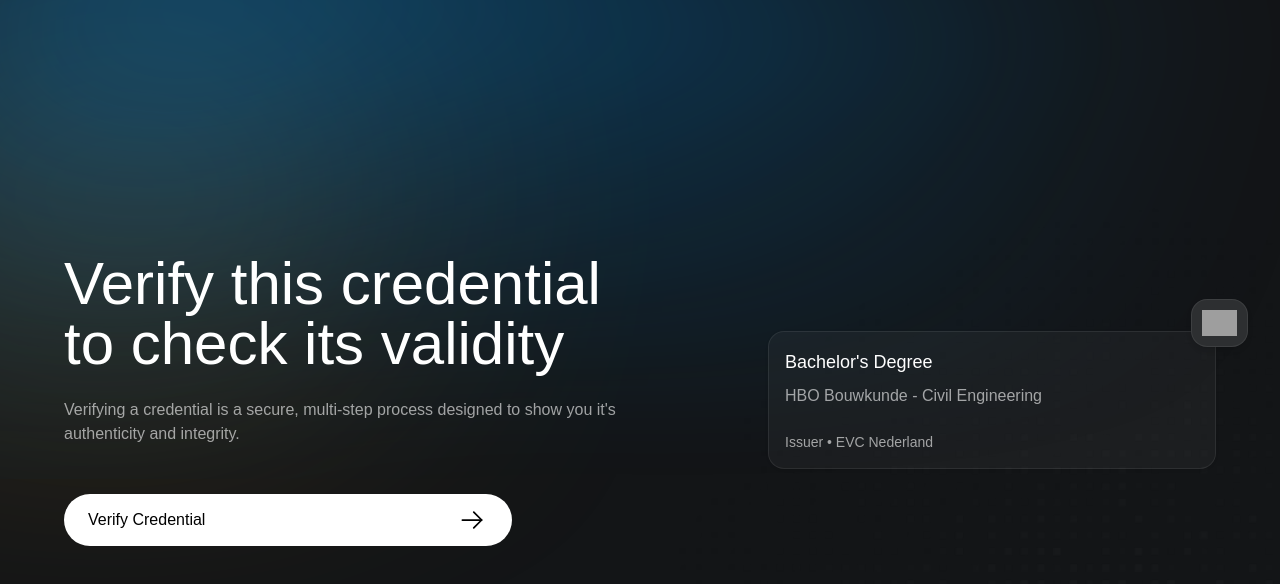
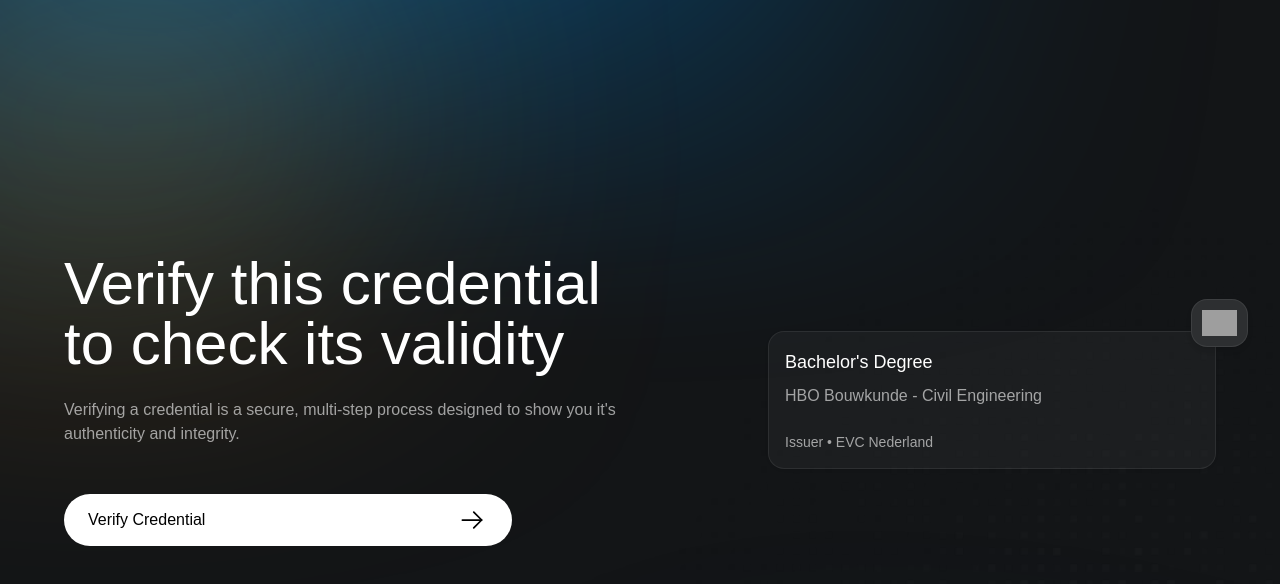
Before and after one commit to Yummygum/iot-identity-app, a Next.js app: page /verify in a window 1280 px wide. Shown: the top 584 px of the page. Built offline with nearby package versions, Linux system fonts and the light colour scheme; grey boxes are pictures that could not be loaded; a web font is replaced by a local one.

Commit message:
feat(Gradients): Move gradients to HTML canvas for increased performance

```diff
--- a/src/components/atoms/ProgressCircle/ProgressCircle.tsx
+++ b/src/components/atoms/ProgressCircle/ProgressCircle.tsx
@@ -1,9 +1,8 @@
 import { motion } from 'motion/react'
-import { SVGProps, useEffect, useState } from 'react'
+import { SVGProps } from 'react'
 import { twMerge } from 'tailwind-merge'
 
 import Icon from '@/components/atoms/Icon'
-import forceRepaint from '@/utils/forceRepaint'
 
 const ANIMATION_DURATION = 0.4
 
@@ -28,8 +27,6 @@ const ProgressCircle = ({
   className,
   ...props
 }: IStatusCircleProps) => {
-  const [isAnimating, setIsAnimating] = useState<boolean>(true)
-
   const radius = (50 - strokeWidth) / 2
   const circumference = 2 * Math.PI * radius
 
@@ -46,28 +43,6 @@ const ProgressCircle = ({
   }
 
   const rotation = -90 + gapSize / 2
-
-  useEffect(() => {
-    let frameId: number
-
-    const repaint = () => {
-      if (isAnimating) {
-        forceRepaint()
-
-        frameId = requestAnimationFrame(repaint)
-      }
-    }
-
-    if (isAnimating) {
-      repaint()
-    }
-
-    return () => {
-      if (frameId) {
-        cancelAnimationFrame(frameId)
-      }
-    }
-  }, [isAnimating])
 
   return (
     <div className={twMerge('relative aspect-square h-full', className)}>
@@ -101,11 +76,6 @@ const ProgressCircle = ({
                 stroke: 'rgba(255,255,255,0)'
               }}
               key={index}
-              onAnimationComplete={() => {
-                if (index === normalizedStatuses.length - 1) {
-                  setIsAnimating(false)
-                }
-              }}
               r={radius}
               strokeDasharray={`${filledArc} ${circumference - filledArc}`}
               strokeDashoffset={-offset}
--- a/src/components/molecules/WhiteLabelGradients/WhiteLabelGradients.tsx
+++ b/src/components/molecules/WhiteLabelGradients/WhiteLabelGradients.tsx
@@ -1,134 +1,87 @@
-interface IWhiteLabelGradientsProps {
+import React, { useEffect, useRef } from 'react'
+
+interface WhiteLabelGradientsProps {
   primaryColor: string
   secondaryColor?: string
 }
 
-const WhiteLabelGradients = ({
+const BLUR_AMOUNT = 150
+
+const WhiteLabelGradients: React.FC<WhiteLabelGradientsProps> = ({
   primaryColor,
   secondaryColor
-}: IWhiteLabelGradientsProps) => {
+}) => {
+  const canvasRef = useRef<HTMLCanvasElement>(null)
+
+  // eslint-disable-next-line max-statements
+  useEffect(() => {
+    const canvas = canvasRef.current
+    const ctx = canvas?.getContext('2d')
+
+    if (!canvas || !ctx) {
+      return
+    }
+
+    const { width, height } = canvas
+    ctx.clearRect(0, 0, width, height)
+    ctx.filter = `blur(${BLUR_AMOUNT}px)`
+
+    // ---------- Blob 1: Top-left ----------
+    ctx.save()
+    ctx.globalAlpha = 0.9
+    ctx.fillStyle = primaryColor
+    ctx.translate(0, 0)
+    const blob1XScale = 0.9
+    const blob1YScale = 1.3
+    ctx.scale(blob1XScale, blob1YScale)
+    const path1 = new Path2D(
+      'M537.5 95C287.323 66.2512 221.358 85.9336 162.359 156.851C100.027 156.851 -250.038 257.472 -116 28C71.5 -293 583.005 -17.512 890 1.50002C1196.99 20.512 952.148 142.649 537.5 95Z'
+    )
+    ctx.fill(path1)
+    ctx.restore()
+
+    // ---------- Blob 2: Mid-left ----------
+    ctx.save()
+    ctx.globalAlpha = 0.4
+    ctx.fillStyle = secondaryColor ?? primaryColor
+    ctx.translate(0, 20)
+    const blob2Scale = {
+      x: 1,
+      y: 1.2
+    }
+    ctx.scale(blob2Scale.x, blob2Scale.y)
+    const path2 = new Path2D(
+      'M-16.4989 97.9636C100.862 168.144 145.954 82.1046 153.829 30.3121C179.788 20.0017 253.834 34.7005 342.348 175.979C452.99 352.577 103.499 268.982 -28.827 308.494C-161.153 348.005 -163.2 10.2376 -16.4989 97.9636Z'
+    )
+    ctx.fill(path2)
+    ctx.restore()
+
+    // ---------- Blob 3: Bottom-right ----------
+    ctx.save()
+    ctx.globalAlpha = 0.12
+    ctx.fillStyle = primaryColor
+    const blob3Scale = 0.7
+    const blob3Width = 1117 * blob3Scale
+    const blob3Height = 519 * blob3Scale
+    ctx.translate(width - blob3Width - 50, height - blob3Height + 70)
+    ctx.scale(blob3Scale, blob3Scale)
+    const path3 = new Path2D(
+      'M1370.33 1021.19C1081.33 755.988 825.329 910.687 733.457 1021.19C636.394 1021.19 416.108 921.032 311.467 520.412C180.666 19.6361 1202.16 524.643 1680.21 554.267C2158.26 583.89 1731.6 1352.69 1370.33 1021.19Z'
+    )
+    ctx.fill(path3)
+    ctx.restore()
+
+    ctx.filter = 'none'
+  }, [primaryColor, secondaryColor])
+
   return (
-    <div className="fade-in absolute flex h-full w-full flex-col justify-between overflow-hidden opacity-0">
-      <div className="relative">
-        <svg
-          className="absolute top-0 left-0"
-          fill="none"
-          height="479"
-          overflow="visible"
-          viewBox="0 0 1328 479"
-          width="1328"
-          xmlns="http://www.w3.org/2000/svg"
-        >
-          <g filter="url(#filter0_f_148_1772)" opacity={0.9} overflow="visible">
-            <path
-              d="M537.5 95C287.323 66.2512 221.358 85.9336 162.359 156.851C100.027 156.851 -250.038 257.472 -116 28C71.5 -293 583.005 -17.512 890 1.50002C1196.99 20.512 952.148 142.649 537.5 95Z"
-              fill={primaryColor}
-            />
-          </g>
-          <defs>
-            <filter
-              colorInterpolationFilters="sRGB"
-              filterUnits="userSpaceOnUse"
-              height="905.39"
-              id="filter0_f_148_1772"
-              width="1774.12"
-              x="-446.323"
-              y="-426.573"
-            >
-              <feFlood floodOpacity="0" result="BackgroundImageFix" />
-              <feBlend
-                in="SourceGraphic"
-                in2="BackgroundImageFix"
-                mode="normal"
-                result="shape"
-              />
-              <feGaussianBlur
-                result="effect1_foregroundBlur_148_1772"
-                stdDeviation="150"
-              />
-            </filter>
-          </defs>
-        </svg>
-
-        <svg
-          fill="none"
-          height="612"
-          overflow="visible"
-          viewBox="0 0 664 612"
-          width="664"
-          xmlns="http://www.w3.org/2000/svg"
-        >
-          <g filter="url(#filter0_f_148_1774)" opacity="0.4" overflow="visible">
-            <path
-              d="M-16.4989 97.9636C100.862 168.144 145.954 82.1046 153.829 30.3121C179.788 20.0017 253.834 34.7005 342.348 175.979C452.99 352.577 103.499 268.982 -28.827 308.494C-161.153 348.005 -163.2 10.2376 -16.4989 97.9636Z"
-              fill={secondaryColor ?? primaryColor}
-            />
-          </g>
-          <defs>
-            <filter
-              colorInterpolationFilters="sRGB"
-              filterUnits="userSpaceOnUse"
-              height="884.025"
-              id="filter0_f_148_1774"
-              width="1091"
-              x="-427.334"
-              y="-272.302"
-            >
-              <feFlood floodOpacity="0" result="BackgroundImageFix" />
-              <feBlend
-                in="SourceGraphic"
-                in2="BackgroundImageFix"
-                mode="normal"
-                result="shape"
-              />
-              <feGaussianBlur
-                result="effect1_foregroundBlur_148_1774"
-                stdDeviation="150"
-              />
-            </filter>
-          </defs>
-        </svg>
-      </div>
-
-      <div className="relative ml-auto w-fit max-w-fit">
-        <svg
-          fill="none"
-          height="519"
-          viewBox="0 0 1117 519"
-          width="1117"
-          xmlns="http://www.w3.org/2000/svg"
-        >
-          <g filter="url(#filter0_f_148_1773)" opacity="0.12">
-            <path
-              d="M1370.33 1021.19C1081.33 755.988 825.329 910.687 733.457 1021.19C636.394 1021.19 416.108 921.032 311.467 520.412C180.666 19.6361 1202.16 524.643 1680.21 554.267C2158.26 583.89 1731.6 1352.69 1370.33 1021.19Z"
-              fill={primaryColor}
-            />
-          </g>
-          <defs>
-            <filter
-              colorInterpolationFilters="sRGB"
-              filterUnits="userSpaceOnUse"
-              height="1404"
-              id="filter0_f_148_1773"
-              width="2193"
-              x="0"
-              y="0"
-            >
-              <feFlood floodOpacity="0" result="BackgroundImageFix" />
-              <feBlend
-                in="SourceGraphic"
-                in2="BackgroundImageFix"
-                mode="normal"
-                result="shape"
-              />
-              <feGaussianBlur
-                result="effect1_foregroundBlur_148_1773"
-                stdDeviation="150"
-              />
-            </filter>
-          </defs>
-        </svg>
-      </div>
+    <div className="absolute inset-0 overflow-hidden">
+      <canvas
+        className="absolute inset-0 w-full h-full object-cover fade-in"
+        height={1080}
+        ref={canvasRef}
+        width={1328}
+      />
     </div>
   )
 }
```
